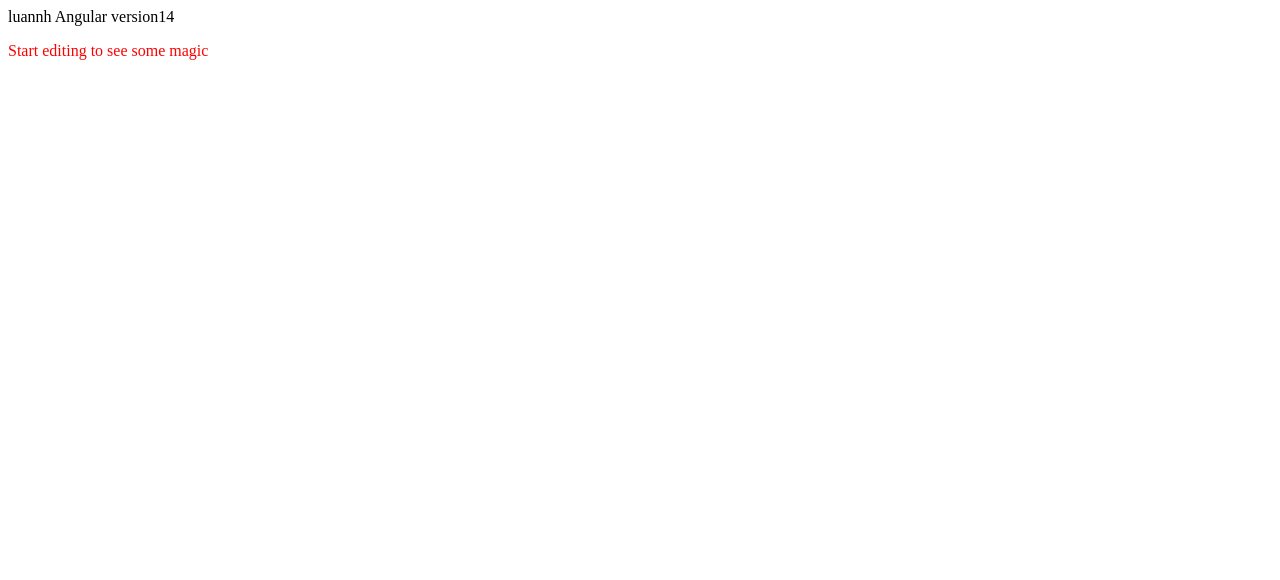
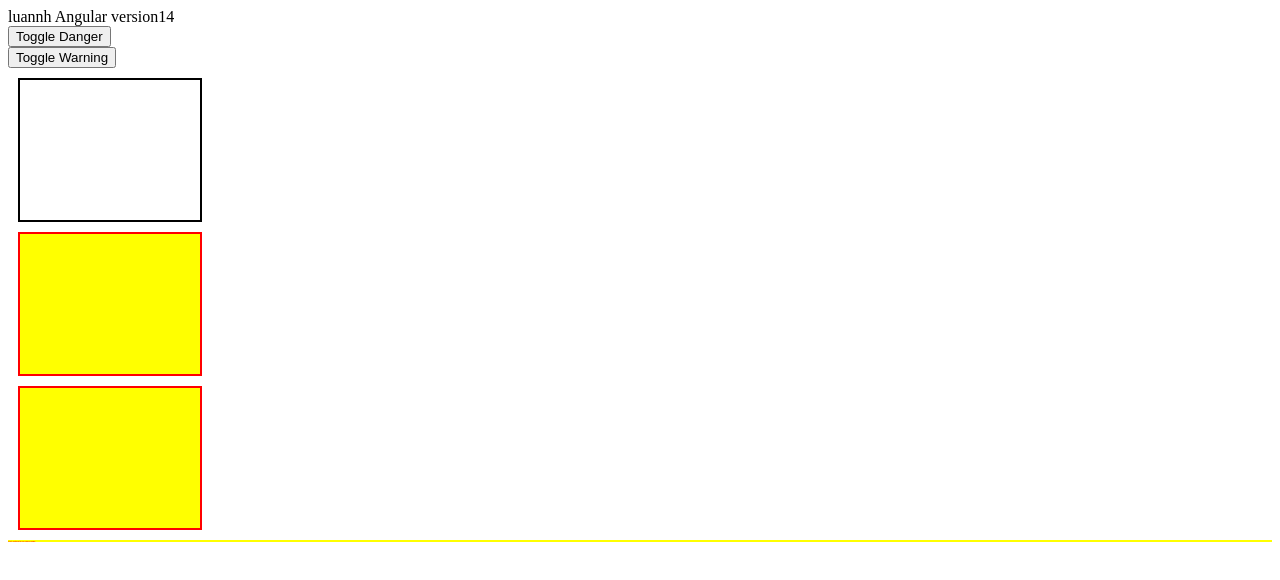
Before and after one commit to nguyenhuuluan434/angular-vietnam-100day, an Angular app: page / in a window 1280 px wide. Shown: the top 580 px of the page. Built offline with nearby package versions, Linux system fonts and the light colour scheme.

Commit message:
update style binding

```diff
--- a/angular.json
+++ b/angular.json
@@ -18,7 +18,7 @@
             "main": "src/main.ts",
             "polyfills": "src/polyfills.ts",
             "tsConfig": "tsconfig.app.json",
-            "aot": false,
+            "aot": true,
             "assets": [
               "src/favicon.ico",
               "src/assets"
@@ -41,7 +41,6 @@
               "sourceMap": false,
               "extractCss": true,
               "namedChunks": false,
-              "aot": true,
               "extractLicenses": true,
               "vendorChunk": false,
               "buildOptimizer": true,
@@ -50,6 +49,10 @@
                   "type": "initial",
                   "maximumWarning": "2mb",
                   "maximumError": "5mb"
+                },
+                {
+                  "type": "anyComponentStyle",
+                  "maximumWarning": "6kb"
                 }
               ]
             }
--- a/src/app/app.component.css
+++ b/src/app/app.component.css
@@ -0,0 +1,18 @@
+p{
+  font-family: Lato;
+}
+.box{
+  width: 100px ;
+  height: 100px;
+  padding: 20px 40px;
+  margin: 10px;
+  border: 2px solid black;
+}
+
+.red-border{
+  border: 2px solid red;
+}
+
+.yellow-background{
+  background: yellow;
+}
--- a/src/app/app.component.html
+++ b/src/app/app.component.html
@@ -1,5 +1,17 @@
 <app-hello name="{{name}} {{version}}"></app-hello>
 
-<p class="foo" style="color: red">
+
+<button (click)="isDanger=!isDanger">Toggle Danger</button>
+<br>
+<button (click)="isWarning=!isWarning">Toggle Warning</button>
+
+<p class="box" [class.red-border]="isDanger" [class.yellow-background]="isWarning"></p>
+
+<p class="box" [class]="{'red-border':!isDanger,'yellow-background':!isWarning}"></p>
+
+<p [class]="classes"></p>
+
+
+<p [style.color]="'red'" [style.background-color]="'yellow'" [style.fontSize.px]="2">
   Start editing to see some magic
 </p>
--- a/src/app/app.component.ts
+++ b/src/app/app.component.ts
@@ -9,4 +9,8 @@ import {Component, VERSION} from '@angular/core';
 export class AppComponent {
   version = 'Angular version' + VERSION.major;
   name = 'luannh';
+
+  isDanger = false;
+  isWarning = false;
+  classes = 'box red-border yellow-background';
 }
```
Also changed, not shown: package.json (+17 -17 lines), tsconfig.app.json (+5 -5 lines), 1 other file (tests, documents, lock files or other folders).
